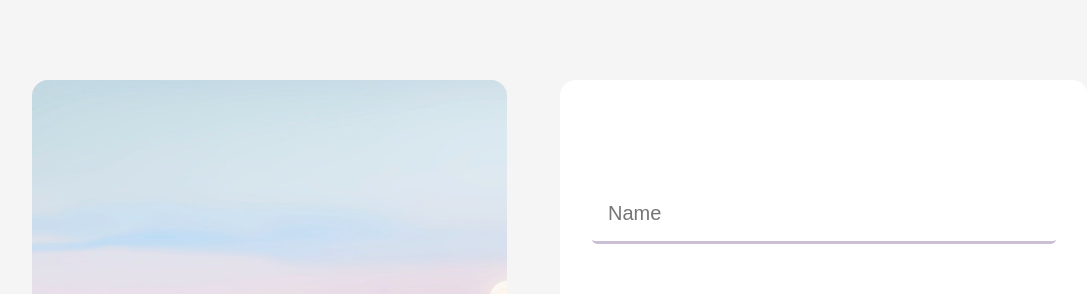
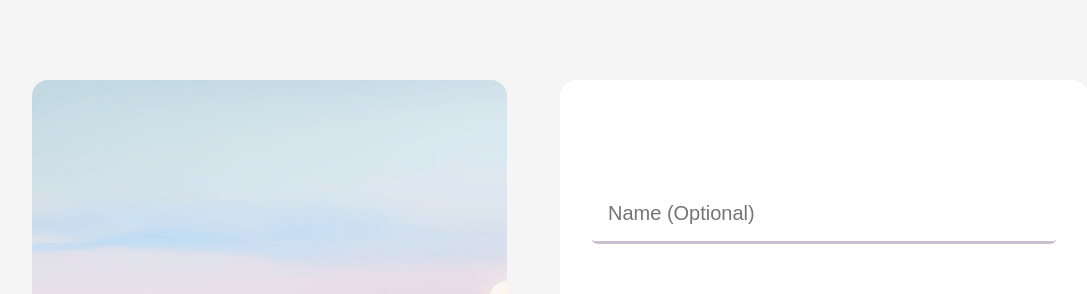
Before and after one commit to gsaraa/sara-amiri-project-three, a React (Create React App) app: page / in a window 1280 px wide. Shown: the top 294 px of the page, without its empty margins (80-1167 px from the left). Built offline with nearby package versions, Linux system fonts and the light colour scheme; no server answers; the database is empty.

Commit message:
added a new component for form/modified component to display comments

```diff
--- a/package.json
+++ b/package.json
@@ -3,6 +3,9 @@
   "version": "0.1.0",
   "private": true,
   "dependencies": {
+    "@fortawesome/fontawesome-svg-core": "^1.2.36",
+    "@fortawesome/free-solid-svg-icons": "^5.15.4",
+    "@fortawesome/react-fontawesome": "^0.1.15",
     "@testing-library/jest-dom": "^5.14.1",
     "@testing-library/react": "^11.2.7",
     "@testing-library/user-event": "^12.8.3",
--- a/src/App.css
+++ b/src/App.css
@@ -33,7 +33,7 @@ font-family: 'Dancing Script', cursive; */
 
 header {
   width: 45%;
-  background: url(./v983batch2-009-x.jpeg);
+  background: url(./headerBackground.jpeg);
   background-size: cover;
   background-repeat: no-repeat;
   border-radius: 1rem;
@@ -109,7 +109,7 @@ ul {
 }
 
 .commentsSection li {
-  width: calc(100% / 3);
+  width: 30%;
   margin: 1rem;
   position: relative;
   border: 2px solid #6d6875;
@@ -118,11 +118,12 @@ ul {
 }
 
 h3 {
-  font-weight: bolder;
+  font-weight: 900;
   text-transform: uppercase;
 }
 
 .commentsSection li p {
+  font-family: 'Dancing Script', cursive;
   text-transform: capitalize;
 }
 
--- a/src/App.js
+++ b/src/App.js
@@ -8,7 +8,10 @@ import realtime from './firebase.js';
 import { ref, push, onValue, remove } from 'firebase/database';
 
 // import Reactions from './Reaction.js';
+// Importing CommentDisplay function
 import CommentDisplay from './CommentDisplay.js';
+
+import Form from './Form.js'
 
 function App() {
   // This state is created to be used later to map through and print on the page
@@ -44,11 +47,10 @@ function App() {
           message: myData[property].message,
           username: myData[property].username
         }
-        console.log(commentObject);
+        // console.log(commentObject);
         // Pushing each comment object after user submits into newArray, which will be mapped through to print on the page
         newArray.push(commentObject);
       }
-      // console.log(newArray);
       // Setting newArray, which contains individual user comment object, into state
       setUserCommentList(newArray);
     });
@@ -58,15 +60,12 @@ function App() {
   const userNameChange = function (event) {
     // This sets the default value of userInput whenever the handleChange function runs
       setUserName(event.target.value);
-    // console.log(event.target.value);
   }
 
   // Creating a function to pass to setUserComment function so it listens for any changes in the user comment textarea
   const userCommentChange = function (event) {
      // This sets the default value of userComment whenever the handleChange function runs
     setUserComment(event.target.value);
-
-    // console.log(event.target.value);
   }
 
   // Creating this function to pass to form element so it gets triggered whenever the user submits
@@ -119,33 +118,25 @@ function App() {
               <h2></h2>
             </header>
 
-            <form onSubmit={ submitEvent }>
+            <Form
+            submitHandle={ submitEvent }
+            userNameValue={ userName }
+            userNameChangeHandle={ userNameChange }
+            userTextValue={ userComment }
+            userTextChangeHandle={ userCommentChange }
+            scroll={ scrollToComments }
+            />
 
-              <label htmlFor="userName" className="sr-only">Name</label>
-              <input
-              type="text"
-              id="userName"
-              placeholder='Name'
-              onChange={ userNameChange }
-              value={ userName } />
-
-              <label htmlFor="messageInput" className="sr-only">Write your message here..</label>
-              <textarea
-              id="messageInput"
-              placeholder="Type your message here..."
-              onChange={ userCommentChange }
-              value={ userComment } ></textarea>
-
-              <button type="submit" onClick={scrollToComments}>Post</button>
-
-            </form>
           </div>
         </div>
 
         <div className="wrapper" ref={commentsSectionScroll}>
-          <CommentDisplay commentProp={userCommentList}
-            deleteComment={deleteComment}/>
+          <CommentDisplay
+          commentProp={userCommentList}
+          deleteComment={deleteComment}
+          />
         </div>
+
         <footer>
           <p>Created by Sara Amiri, created at <a href="https://junocollege.com/">Juno College of Technology</a></p>
           </footer>
--- a/src/CommentDisplay.js
+++ b/src/CommentDisplay.js
@@ -1,7 +1,11 @@
+// Import Font Awesome
+import { FontAwesomeIcon } from '@fortawesome/react-fontawesome';
+import { faTimes } from '@fortawesome/free-solid-svg-icons';
+
+// Function for display user name and message on the webpage + delete the message (removing node from firebase database)
 function CommentDisplay (props) {
+    const { commentProp, deleteComment} = props;
 
-    console.log(props);
-    const { commentProp, deleteComment} = props;
     return (
     <div className="commentsSection">
         <ul>
@@ -14,7 +18,12 @@ function CommentDisplay (props) {
                         <p>{individualComment.message}</p>
 
                         {/* <Reactions /> */}
-                        <button className="delete" onClick={() => deleteComment(individualComment.key)}>✖️</button>
+
+                        <button
+                            className="delete"
+                            onClick={() => deleteComment(individualComment.key)}>
+                                <FontAwesomeIcon icon={faTimes} />
+                            </button>
                     </li>
                 )
                 })
--- /dev/null
+++ b/src/Form.js
@@ -0,0 +1,28 @@
+function Form (props) {
+    const { submitHandle, userNameValue, userNameChangeHandle, userTextValue, userTextChangeHandle, scroll } = props;
+    return (
+        <>
+            <form onSubmit={ submitHandle }>
+                <label htmlFor="userName" className="sr-only">Name</label>
+                <input
+                type="text"
+                id="userName"
+                placeholder='Name (Optional)'
+                onChange={ userNameChangeHandle }
+                value={ userNameValue } />
+
+                <label htmlFor="messageInput" className="sr-only">Write your message here..</label>
+                <textarea
+                id="messageInput"
+                placeholder="Type your message here..."
+                onChange={ userTextChangeHandle }
+                value={ userTextValue } ></textarea>
+
+                <button type="submit" onClick={ scroll }>Post</button>
+
+            </form>
+        </>
+    )
+}
+
+export default Form;
```
Also changed, not shown: src/headerBackground.jpeg (renamed from src/v983batch2-009-x.jpeg), 1 other file (tests, documents, lock files or other folders).
